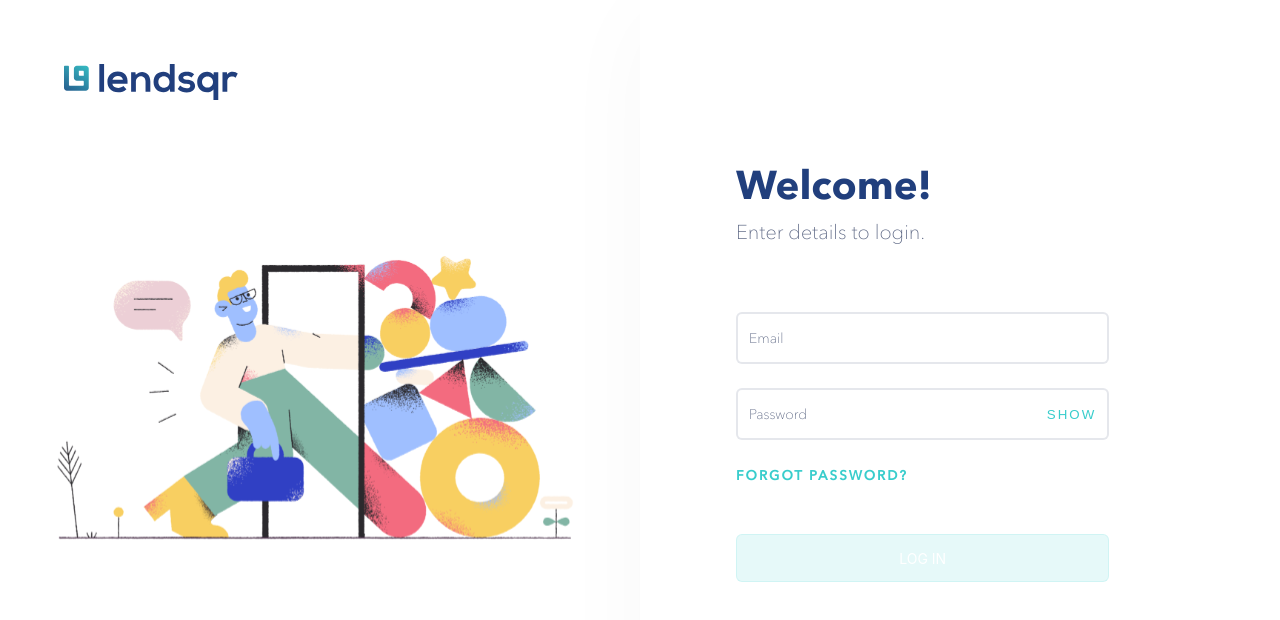
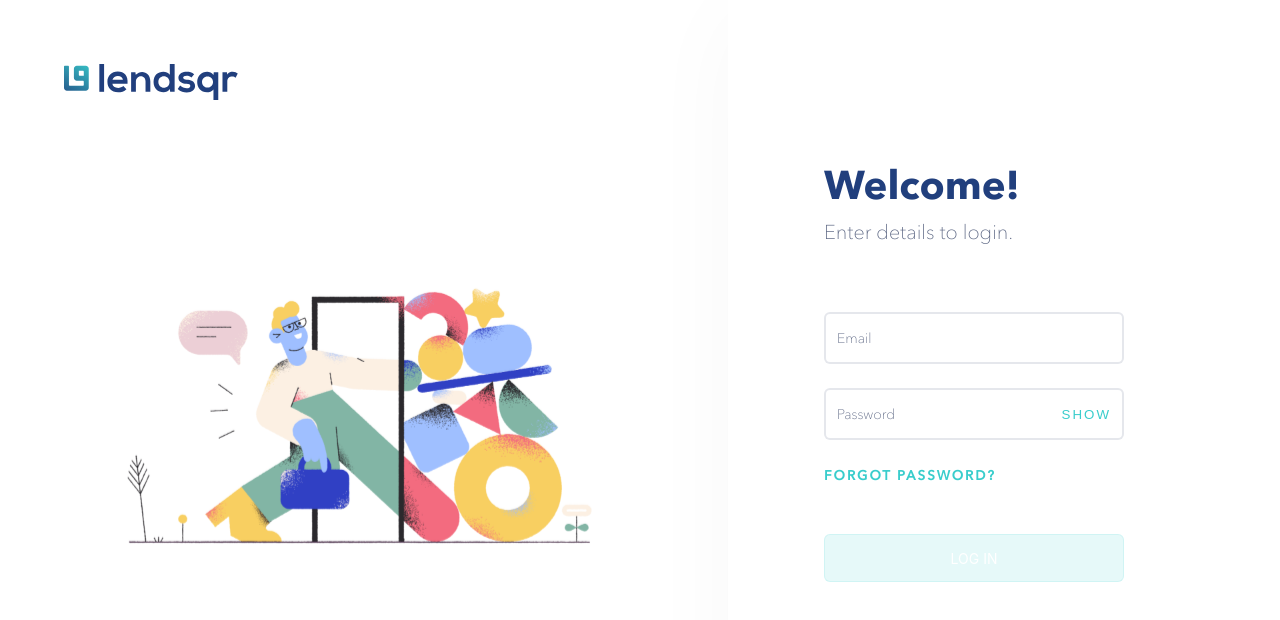
Before and after one commit to Matthew-Oluwajuwon/lendsqr-fe-test, a React (Vite) app: page / in a window 1280 px wide. Shown: the top 620 px of the page. Built offline with nearby package versions, Linux system fonts and the light colour scheme.

Commit message:
memoization of pages and components for optimization

```diff
--- a/src/common/layouts/Auth/AuthLayout.scss
+++ b/src/common/layouts/Auth/AuthLayout.scss
@@ -9,7 +9,8 @@
     grid-template-columns: repeat(2, 1fr);
 
     .auth-container &__left {
-      display: block;
+      display: grid;
+      position: relative;
     }
 
     .auth-container &__right {
@@ -44,11 +45,18 @@
         margin: 0 auto;
     }
   }
+}
 
-  &__image {
-    position: absolute;
-    top: 50%;
-    left: 50%;
-    transform: translate(-50%, -50%);
+
+.loginImg {
+  animation: loginImg 2s linear infinite alternate;
+}
+
+@keyframes loginImg {
+  from {
+    transform: scale(0.9);
+  }
+  to {
+    transform: scale(1);
   }
 }
--- a/src/common/layouts/Auth/AuthLayout.tsx
+++ b/src/common/layouts/Auth/AuthLayout.tsx
@@ -1,6 +1,6 @@
 import { Outlet } from "react-router-dom";
 import logo from "../../../assets/images/logo.svg";
-import favicon from "../../../../favicon.png"
+import favicon from "../../../../favicon.png";
 import authImage from "../../../assets/images/login-img.svg";
 import "./AuthLayout.scss";
 import React from "react";
@@ -9,15 +9,23 @@ const Layout: React.FC = () => {
   return (
     <div className="auth-container">
       <section className="auth-container__left">
-        <img src={logo} alt="" />
-        <img src={authImage} alt="" className="auth-container__image" />
+        <img src={logo} alt="" className="" />
+        <img
+          src={authImage}
+          alt=""
+          className="auth-container__image loginImg"
+        />
       </section>
       <section className="auth-container__right">
-        <img src={favicon} alt="" className="auth-container__right__mobile-logo" />
+        <img
+          src={favicon}
+          alt=""
+          className="auth-container__right__mobile-logo"
+        />
         <Outlet />
       </section>
     </div>
   );
 };
 
-export const AuthLayout = React.memo(Layout)
+export const AuthLayout = React.memo(Layout);
```
